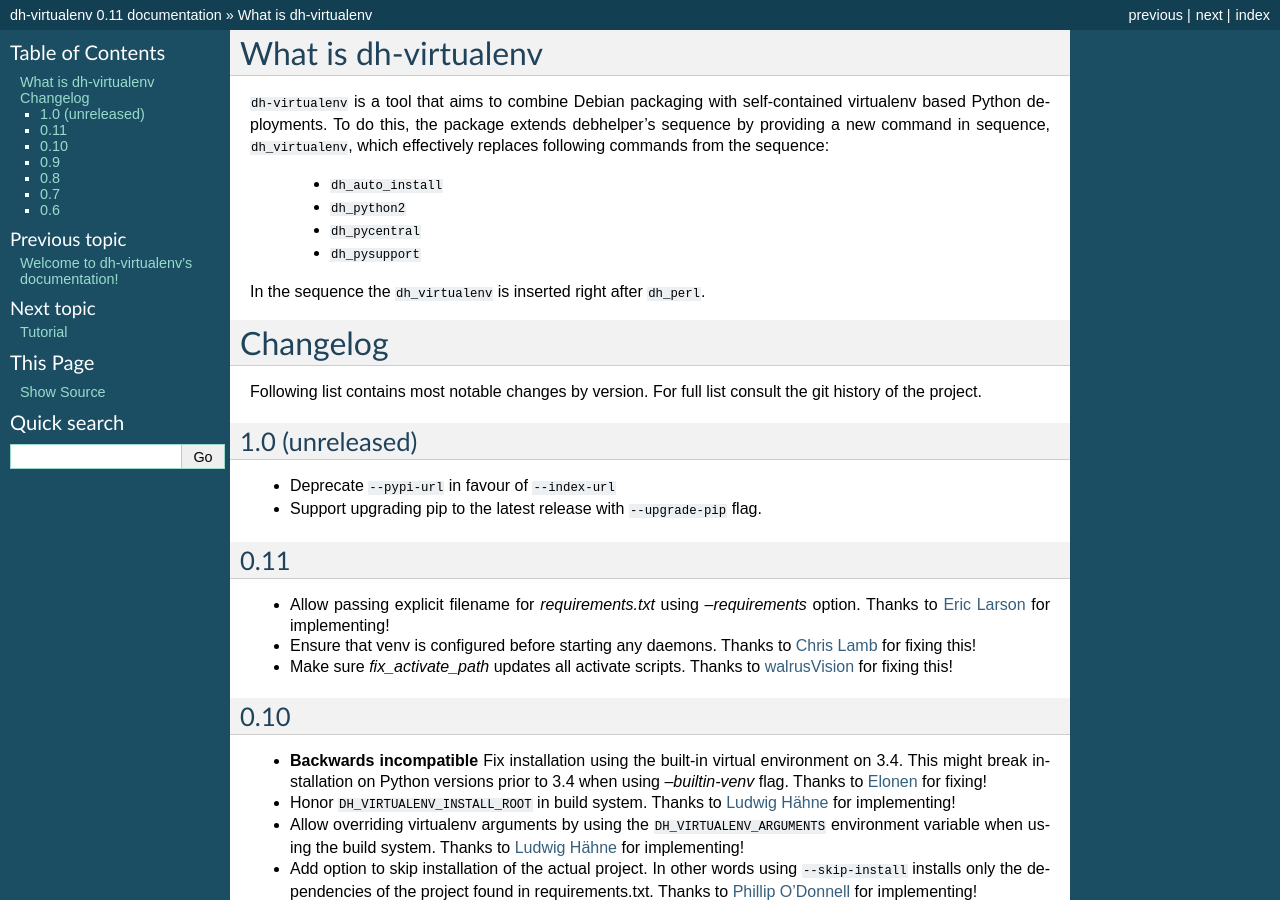
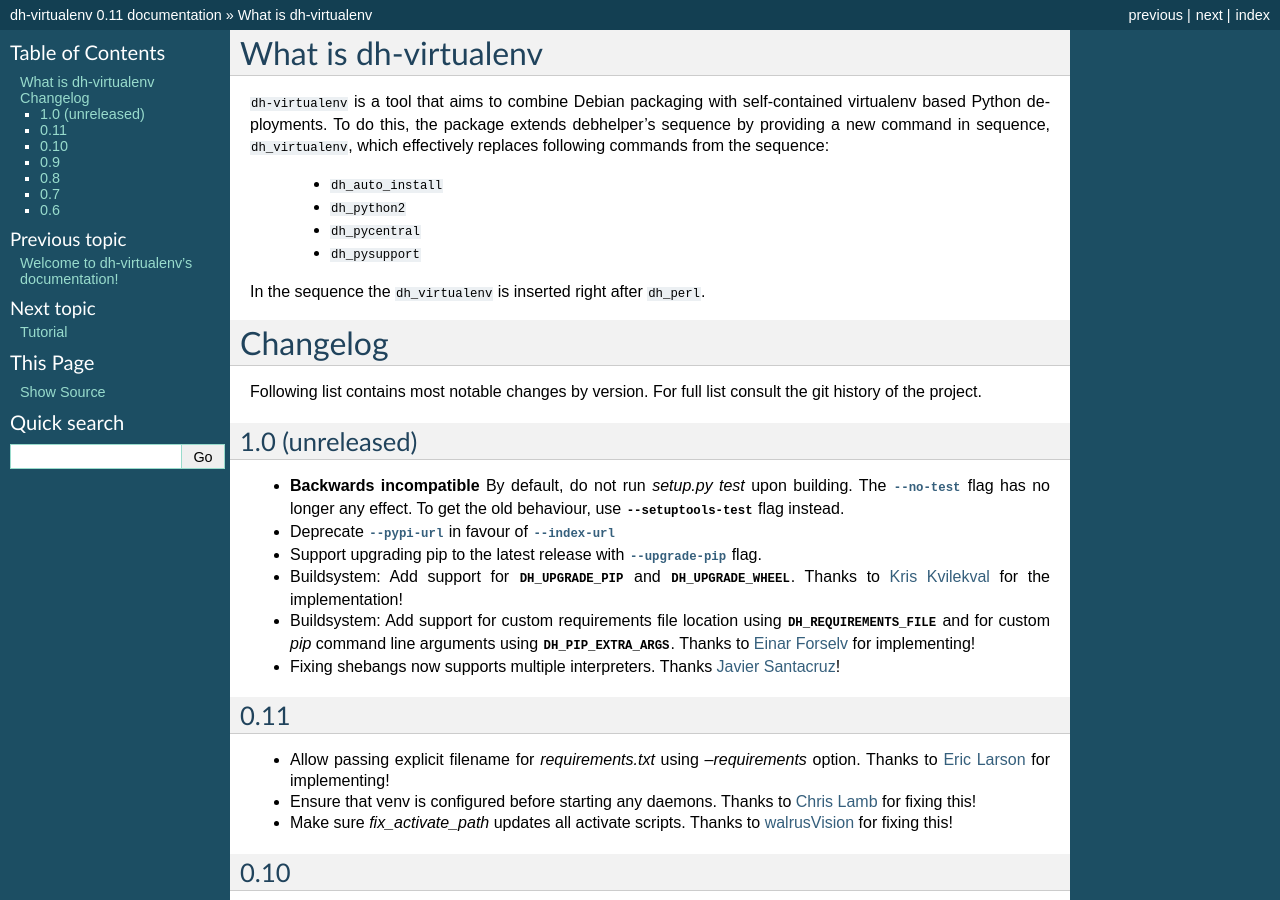
Before and after one commit to spotify/dh-virtualenv, a Sphinx documentation site: the page built from doc/info.rst, in a window 1280 px wide and 900 px high. Built offline with Sphinx 7.4.7, drawn with Linux system fonts in a browser that asks for light colours.

Commit message:
Document --no-test / --setuptools-test
While at it, make the changelog prettier

```diff
--- a/doc/info.rst
+++ b/doc/info.rst
@@ -27,9 +27,21 @@
 1.0 (unreleased)
 =================
 
-* Deprecate ``--pypi-url`` in favour of ``--index-url``
-* Support upgrading pip to the latest release with ``--upgrade-pip``
+* **Backwards incompatible** By default, do not run `setup.py test`
+  upon building. The :option:`--no-test` flag has no longer any effect. To
+  get the old behaviour, use :option:`--setuptools-test` flag instead.
+* Deprecate :option:`--pypi-url` in favour of :option:`--index-url`
+* Support upgrading pip to the latest release with :option:`--upgrade-pip`
   flag.
+* Buildsystem: Add support for :envvar:`DH_UPGRADE_PIP` and
+  :envvar:`DH_UPGRADE_WHEEL`. Thanks to `Kris Kvilekval
+  <https://github.com/kkvilekval>`_ for the implementation!
+* Buildsystem: Add support for custom requirements file location
+  using :envvar:`DH_REQUIREMENTS_FILE` and for custom `pip` command
+  line arguments using :envvar:`DH_PIP_EXTRA_ARGS`. Thanks to `Einar
+  Forselv <https://github.com/einarf>`_ for implementing!
+* Fixing shebangs now supports multiple interpreters. Thanks `Javier
+  Santacruz <https://github.com/jvrsantacruz>`_!
 
 0.11
 ====
```
Also changed, not shown: doc/usage.rst (+9 -10 lines).
